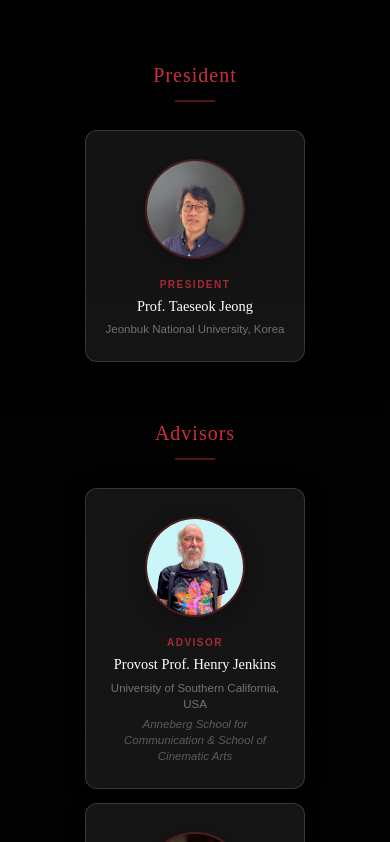
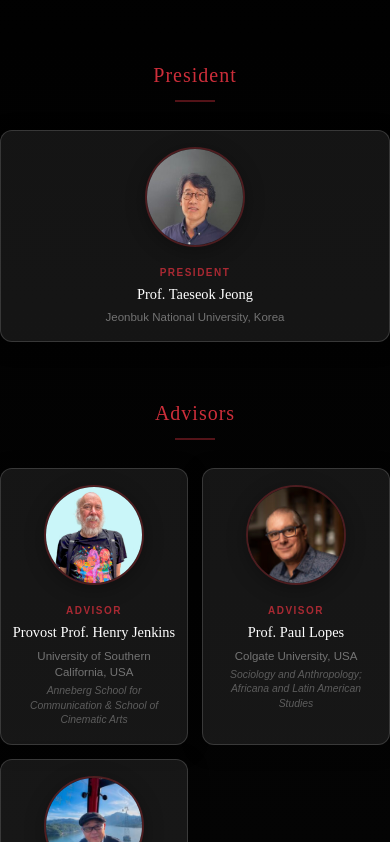
Before and after one commit to willfadeneva/WAHS, a Next.js app: page / in a window 390 px wide. Shown: the part 1802-2644 px from the top of the page. Built offline with nearby package versions, Linux system fonts and the light colour scheme.

Commit message:
Fix: committee cards not showing on mobile - flex→grid on small screens

```diff
--- a/src/app/globals.css
+++ b/src/app/globals.css
@@ -1014,15 +1014,28 @@ section { padding: 100px 40px; }
 
 @media (max-width: 600px) {
   .committee-grid {
+    display: grid;
     grid-template-columns: repeat(2, 1fr);
     gap: 14px;
+  }
+  .committee-grid .committee-card {
+    width: auto;
+  }
+  .committee-grid-featured {
+    display: grid;
+    grid-template-columns: 1fr;
+    max-width: 100%;
   }
   .committee-photo-wrap {
     width: 100px;
     height: 100px;
   }
+  .committee-card {
+    padding: 16px 10px 16px;
+  }
   .committee-name { font-size: 0.9rem; }
   .committee-affil { font-size: 0.72rem; }
+  .committee-dept { font-size: 0.65rem; }
 }
 
 /* ═══ HISTORY ═══ */
```
